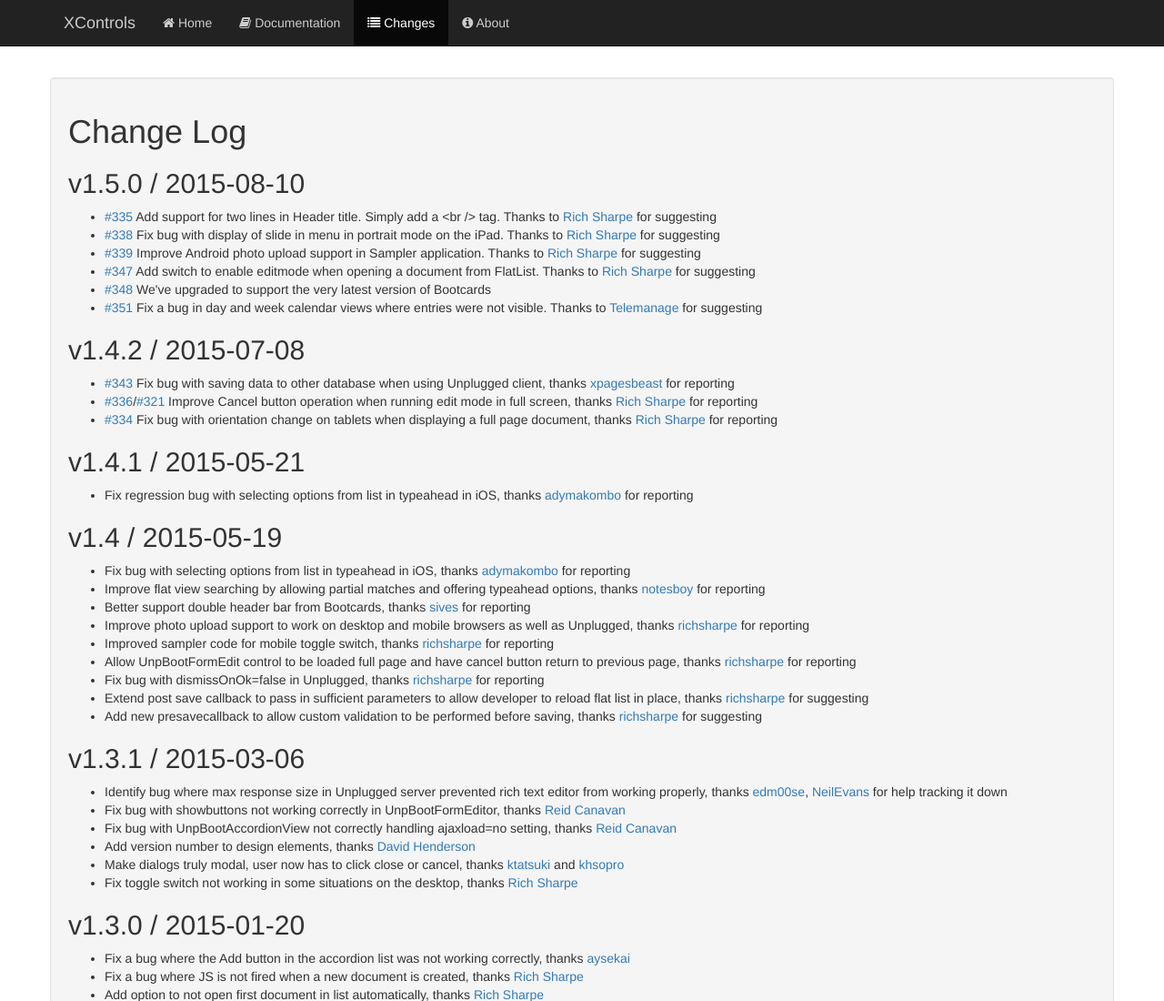
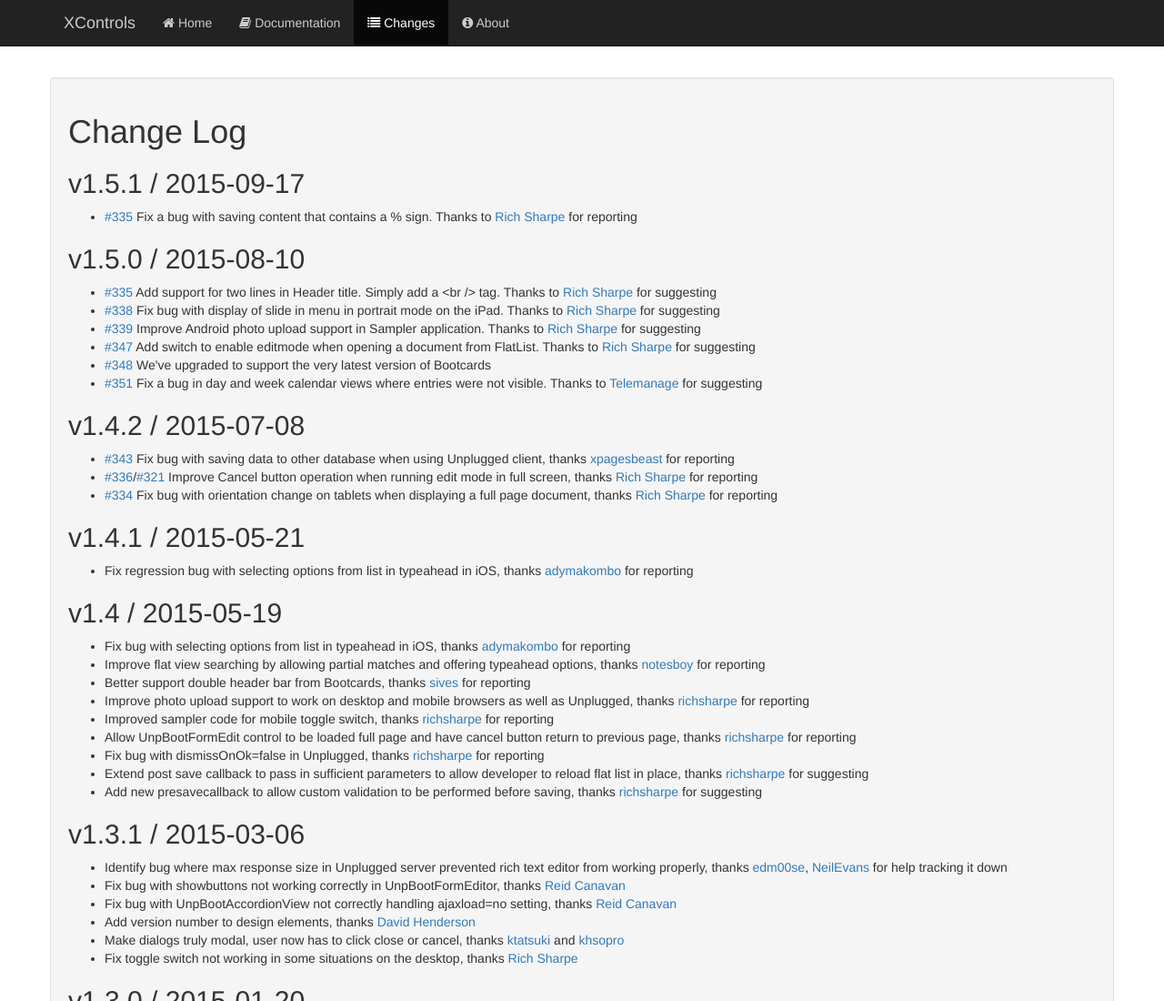
Before and after one commit to whitemx/xcontrols-domino, a website: page public/changes.html in a window 1280 px wide. Shown: the top 1100 px of the page at 91% size. Drawn offline with nearby package versions, Linux system fonts and the light colour scheme.

Commit message:
Update changes.html

```diff
--- a/public/changes.html
+++ b/public/changes.html
@@ -88,6 +88,11 @@
 <h1>
 Change Log
 </h1>
+
+<h2>v1.5.1 / 2015-09-17</h2>
+<ul class="task-list">
+<li><a href="https://github.com/teamstudio/xcontrols-domino/issues/356">#335</a> Fix a bug with saving content that contains a % sign. Thanks to <a href="https://github.com/RichSharpe">Rich Sharpe</a> for reporting</li>
+</ul>
 
 <h2>v1.5.0 / 2015-08-10</h2>
 <ul class="task-list">
```
